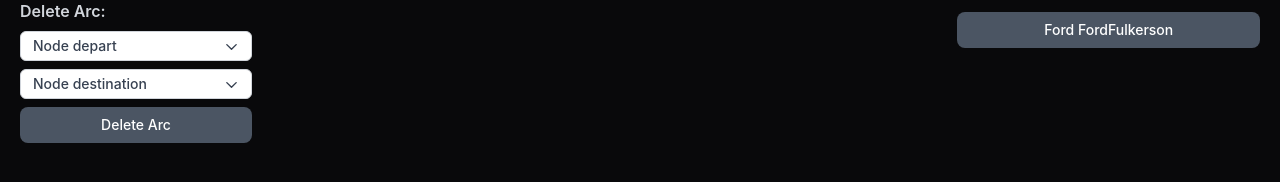
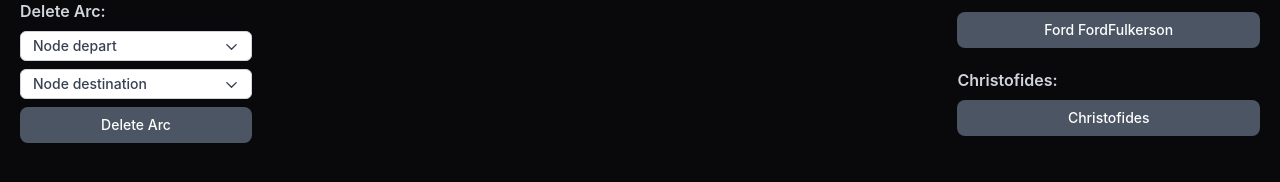
Before and after one commit to abdelkrimdjerrah/graph, a React (Create React App) app: page / in a window 1280 px wide. Shown: the part 542-724 px from the top of the page. Built offline with nearby package versions, Linux system fonts and the light colour scheme.

Commit message:
christofides algorithm

```diff
--- a/src/App.tsx
+++ b/src/App.tsx
@@ -6,12 +6,12 @@ import { FordFulkerson } from "./algorithms/FordFulkerson";
 
 const graphInitialData = {
   nodes: [
-    { id: 1, label: "S" },
-    { id: 2, label: "A" },
-    { id: 3, label: "B" },
-    { id: 4, label: "C" },
-    { id: 5, label: "D" },
-    { id: 6, label: "T" },
+    { id: 1, label: "1" },
+    { id: 2, label: "2" },
+    { id: 3, label: "3" },
+    { id: 4, label: "4" },
+    { id: 5, label: "5" },
+    { id: 6, label: "6" },
   ],
   edges: [
     { from: 1, to: 2, label: "2", currentFlow:0, maxFlow:2 },
@@ -27,6 +27,7 @@ const graphInitialData = {
     { from: 5, to: 6, label: "4", currentFlow:0, maxFlow:4 },
   ],
 };
+
 
 
 
@@ -149,7 +150,7 @@ for(const node of graphState.nodes) {
       font: { color: "white" },
     },
     edges: {
-      // arrows: 'none',
+      arrows: 'none',
       color: "white",
       shadow: true,
       smooth: {
--- /dev/null
+++ b/src/algorithms/Christofides.ts
@@ -0,0 +1,166 @@
+declare type Graph = {
+    nodes: { id: number; label: string }[];
+    edges: { from: number; to: number; label: string; currentFlow:number; maxFlow:number, color:string }[];
+  }
+
+  const minimumSpanningTree = (graph: Graph): Graph => {
+    const copyGraph: Graph = JSON.parse(JSON.stringify(graph));
+    const nodes = copyGraph.nodes;
+    const edges = copyGraph.edges;
+
+    const mst: Graph = { nodes: [], edges: [] };
+    const visited = new Set<number>();
+
+    if (nodes.length === 0 || edges.length === 0) return mst;
+
+    visited.add(nodes[0].id); // Start with the first node
+    mst.nodes.push(nodes[0]);
+
+    while (visited.size !== nodes.length) {
+      let minEdge: any | undefined = undefined;
+      for (const edge of edges) {
+        if (
+          (visited.has(edge.from) && !visited.has(edge.to)) ||
+          (!visited.has(edge.from) && visited.has(edge.to))
+        ) {
+          if (!minEdge || edge.maxFlow < minEdge.maxFlow) {
+            minEdge = edge;
+          }
+        }
+      }
+
+      if (minEdge) {
+        const nextNode = visited.has(minEdge.from) ? minEdge.to : minEdge.from;
+        visited.add(nextNode);
+        mst.nodes.push(nodes.find((node) => node.id === nextNode)!);
+        mst.edges.push(minEdge);
+      }
+    }
+
+    return mst;
+  };
+
+  const findOddDegreeVertices = (mst: Graph): number[] => {
+    const degreeMap: { [key: number]: number } = {}; // Store degrees of each node
+
+    // Calculate degrees of nodes
+    for (const edge of mst.edges) {
+      degreeMap[edge.from] = (degreeMap[edge.from] || 0) + 1;
+      degreeMap[edge.to] = (degreeMap[edge.to] || 0) + 1;
+    }
+
+    const oddDegreeVertices: number[] = [];
+    for (const nodeId in degreeMap) {
+      if (degreeMap[nodeId] % 2 !== 0) {
+        oddDegreeVertices.push(parseInt(nodeId));
+      }
+    }
+
+    return oddDegreeVertices;
+  };
+
+  const minimumWeightPerfectMatching = (graph: Graph, oddVertices: number[]): any => {
+    const matchedVertices = new Set<number>();
+    const matchingEdges: any = [];
+
+    for (const vertex of oddVertices) {
+      if (!matchedVertices.has(vertex)) {
+        let minEdge: any | undefined = undefined;
+        for (const edge of graph.edges) {
+          if ((edge.from === vertex || edge.to === vertex) && !matchedVertices.has(edge.from) && !matchedVertices.has(edge.to)) {
+            if (!minEdge || parseInt(edge.label) < parseInt(minEdge.label)) {
+              minEdge = edge;
+            }
+          }
+        }
+        if (minEdge) {
+          matchedVertices.add(vertex);
+          matchedVertices.add(minEdge.from === vertex ? minEdge.to : minEdge.from);
+          matchingEdges.push(minEdge);
+        }
+      }
+    }
+
+    return matchingEdges;
+  };
+
+
+  const combineGraph = (mstEdges: any, matchingEdges: any): Graph => {
+    const combinedEdges = [...mstEdges, ...matchingEdges]; // Merge MST edges and matching edges
+    const uniqueNodes = new Set<number>();
+
+    for (const edge of combinedEdges) {
+      uniqueNodes.add(edge.from);
+      uniqueNodes.add(edge.to);
+    }
+
+    const nodes: any = Array.from(uniqueNodes).map((id) => ({ id, label: `Node ${id}` }));
+
+    return { nodes, edges: combinedEdges };
+  };
+
+
+
+  const findEulerianTour = (graph: Graph): any => {
+    const eulerianTour: any = [];
+    const visitedEdges: boolean[] = new Array(graph.edges.length).fill(false);
+
+    const dfs = (node: number) => {
+      for (let i = 0; i < graph.edges.length; i++) {
+        if (!visitedEdges[i] && (graph.edges[i].from === node || graph.edges[i].to === node)) {
+          const nextNode = graph.edges[i].from === node ? graph.edges[i].to : graph.edges[i].from;
+          visitedEdges[i] = true;
+          dfs(nextNode);
+          eulerianTour.push(graph.edges[i]);
+        }
+      }
+    };
+
+    dfs(graph.edges[0].from); // Start DFS from any node
+    return eulerianTour;
+  };
+
+
+  const shortcutEulerianTour = (eulerianTour: any): any => {
+    let tspTour: any = [];
+    const visitedNodes: Set<number> = new Set();
+
+    for (const edge of eulerianTour) {
+      if (!visitedNodes.has(edge.from)) {
+        tspTour.push(edge);
+        visitedNodes.add(edge.from);
+      }
+    }
+
+    for (const edge of eulerianTour) {
+      if (!visitedNodes.has(edge.to)) {
+        tspTour.push(edge);
+        visitedNodes.add(edge.to);
+      }
+    }
+
+    tspTour = tspTour.filter((edge: any, index: number) => {
+        const firstIndex = tspTour.findIndex((e: any) => e.from === edge.from && e.to === edge.to);
+        return firstIndex === index;
+        });
+
+    return tspTour;
+  };
+
+export const Christofides = (graph: Graph) => {
+
+
+    const copyGraph:Graph = JSON.parse(JSON.stringify(graph));
+
+    const mst = minimumSpanningTree(copyGraph);
+    const oddVertices = findOddDegreeVertices(mst);
+    const perfectMatching = minimumWeightPerfectMatching(copyGraph, oddVertices);
+    const combinedGraph = combineGraph(mst.edges, perfectMatching);
+    const eulerianTour = findEulerianTour(combinedGraph);
+    const tspTour = shortcutEulerianTour(eulerianTour);
+
+
+    console.log(tspTour)
+    return {graph: copyGraph, tspTour}
+
+    }
--- a/src/components/Stats.tsx
+++ b/src/components/Stats.tsx
@@ -7,6 +7,7 @@ import { TopologicalStorting } from "../algorithms/TopologicalStorting"
 import { CheckCycle } from "../algorithms/CheckCycle";
 import { StronglyConnectedComponents } from "../algorithms/StronglyConnectedComponents";
 import { FordFulkerson } from '../algorithms/FordFulkerson';
+import { Christofides } from "../algorithms/Christofides";
 
 declare type nodeType = { id: number; label: string; };
 declare type edgeType = { from: number; to: number; label: string, currentFlow:number, maxFlow:number, color:string };
@@ -71,6 +72,21 @@ const Stats = ({ graphState, setGraphState, graph }: IStats) => {
     const {graph, residualGraph, maxFlow } = FordFulkerson(graphState,1,6)
     setGraphState(residualGraph)
     setResultFord(maxFlow)
+  }
+
+  const applyChristofides = () => {
+    const {graph, tspTour} = Christofides(graphState)
+
+    setGraphState(
+      {
+        nodes: graphState.nodes,
+        edges: graphState.edges.map(edge => {
+          const edgeColor = tspTour.find((tspEdge:any) => tspEdge.from === edge.from && tspEdge.to === edge.to) ? "yellow" : "white"
+          return {...edge, color: edgeColor}
+        })
+      }
+    )
+
   }
 
 
@@ -139,8 +155,19 @@ const Stats = ({ graphState, setGraphState, graph }: IStats) => {
            Ford FordFulkerson
         </Button>
       </div>
+      <div className="flex flex-col gap-2">
+        <div className="text-gray-300 font-semibold">Christofides:</div>
+        {
+          resultFord !== -1 ? <p>low cost path : {resultFord}</p> : null
+        }
+
+        <Button widthFull onClick={() => applyChristofides()}>
+            Christofides
+        </Button>
+      </div>
     </div>
   );
 };
 
-export default Stats;
+
+export default Stats
```
